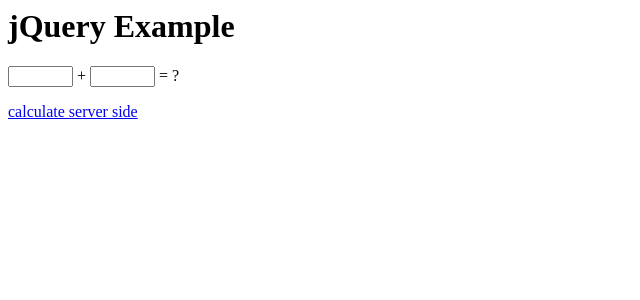
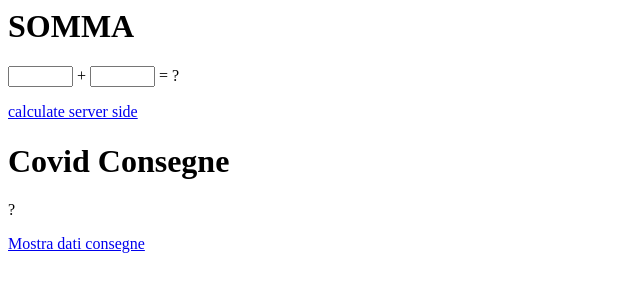
Before and after one commit to simonepreite/miniwebsite, a Flask app: page / in a window 1280 px wide. Shown: the top 300 px of the page, without its empty margins (0-640 px from the left). Run offline with Flask 2, Linux system fonts and the light colour scheme.

Commit message:
add integration with covid19 data
It requires to download covid19 repo and put it to the same level of miniwebsite directory

```diff
--- a/server.py
+++ b/server.py
@@ -1,9 +1,18 @@
 from flask import Flask, jsonify, render_template, request
 from flask_cors import CORS
+import json
 
 app = Flask(__name__)
 
 CORS(app, resources={r'/*': {'origins': '*'}})
+
+@app.route('/_consegne_vaccini')
+def consenge_vaccini():
+    fd = open("../covid19-opendata-vaccini/dati/consegne-vaccini-latest.json")
+    dati = json.load(fd)
+    fd.close()
+    print (dati["data"][0])
+    return jsonify(dati["data"][0])
 
 
 @app.route('/_add_numbers')
--- a/static/js/somma.js
+++ b/static/js/main.js
@@ -19,7 +19,22 @@
         $("#result").text(res.result);
       },
       error: function(err){
-        console.log("error changing password");
+        console.log("error");
+      },
+    });
+  });
+  $('a#chiama_consegne').bind('click', function() {
+    var reset_data = {}
+    $.ajax({
+      type: "GET",
+      url: "http://localhost:5000/_consegne_vaccini",
+      data: reset_data,
+      success: function(res){
+        console.log(res["fornitore"]);
+        $("#consegne").text(res["fornitore"]);
+      },
+      error: function(err){
+        console.log("error");
       },
     });
   });
--- a/templates/index.html
+++ b/templates/index.html
@@ -1,10 +1,14 @@
 <head>
 <script src="https://code.jquery.com/jquery-3.3.1.min.js"></script>
-<script src="{{ url_for('static',filename='js/somma.js') }}"></script>
+<script src="{{ url_for('static',filename='js/main.js') }}"></script>
 </head>
 
-<h1>jQuery Example</h1>
+<h1>SOMMA</h1>
 <p><input type=text size=5 name=a> +
    <input type=text size=5 name=b> =
    <span id=result>?</span>
 <p><a href=# id=calculate>calculate server side</a>
+
+<h1>Covid Consegne</h1>
+<p><span id=consegne>?</span>
+<p><a href=# id=chiama_consegne>Mostra dati consegne</a>
```
